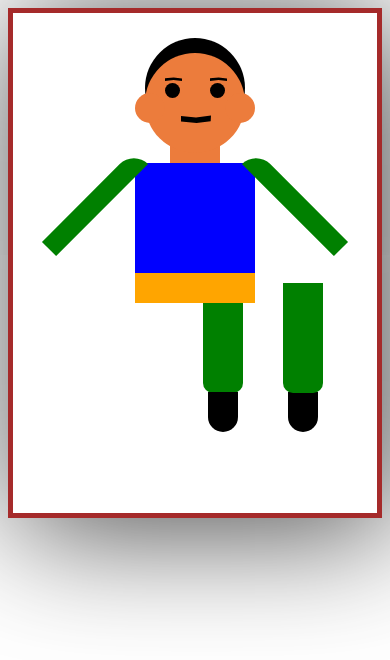
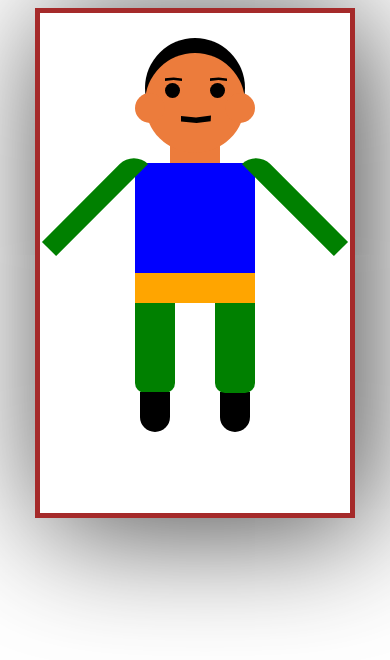
Before and after one commit to sabuj-mojumdar/practice-position, a plain HTML site: page index.html in a window 390 px wide. Drawn offline with Linux system fonts and the light colour scheme.

Commit message:
media query added

```diff
--- a/style.css
+++ b/style.css
@@ -243,3 +243,20 @@
         border-bottom-right-radius: 50px;
         z-index: 0;
     }
+@media only screen and (max-width: 535px){
+    .man{
+        width: 400px;
+    }
+    .leg{
+        left: 140px;
+    }
+}
+@media only screen and (min-width: 320px) and (max-width: 430px)
+{
+    .man{
+        width: 310px;
+    }
+    .leg{
+        left: 95px;
+    }
+}
```
